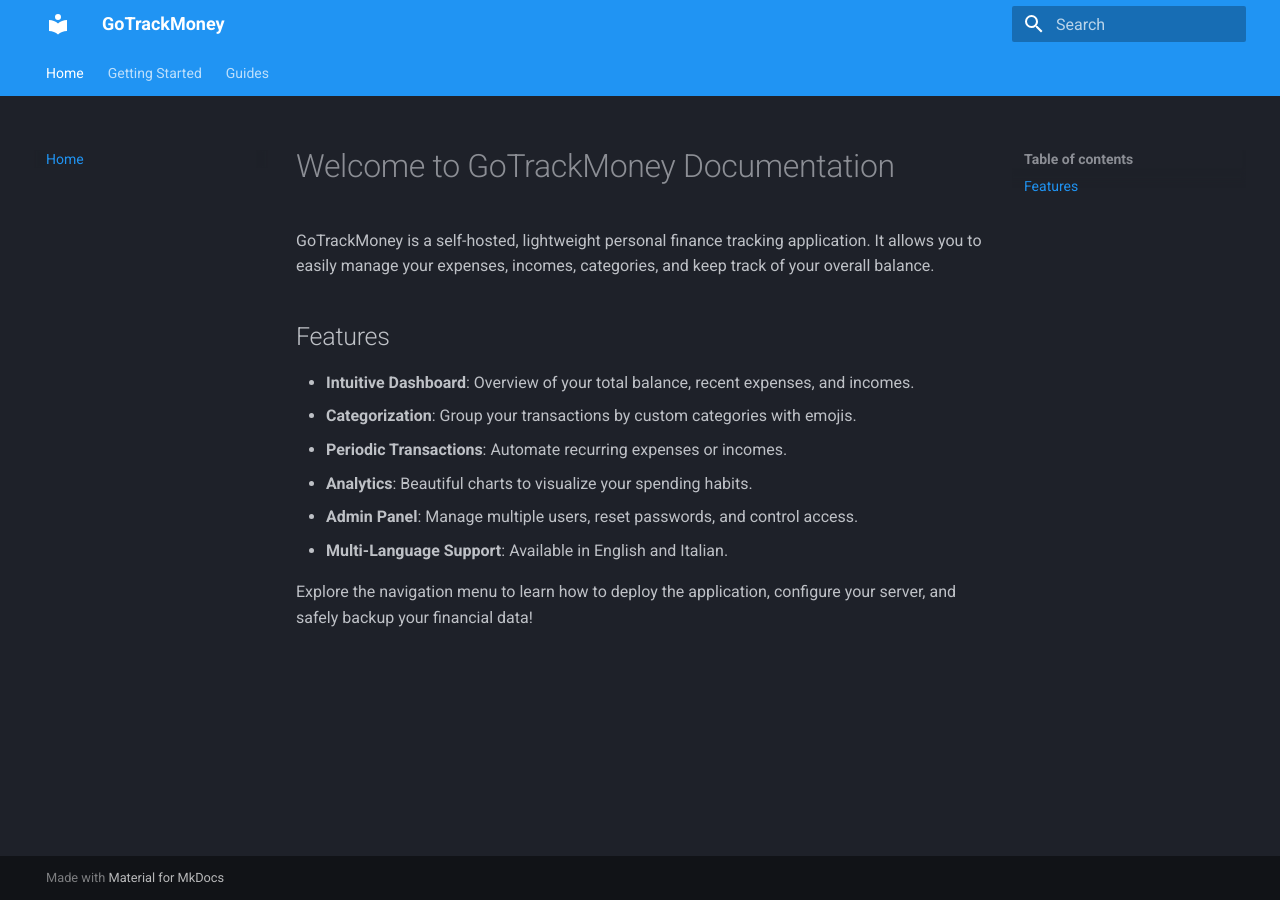
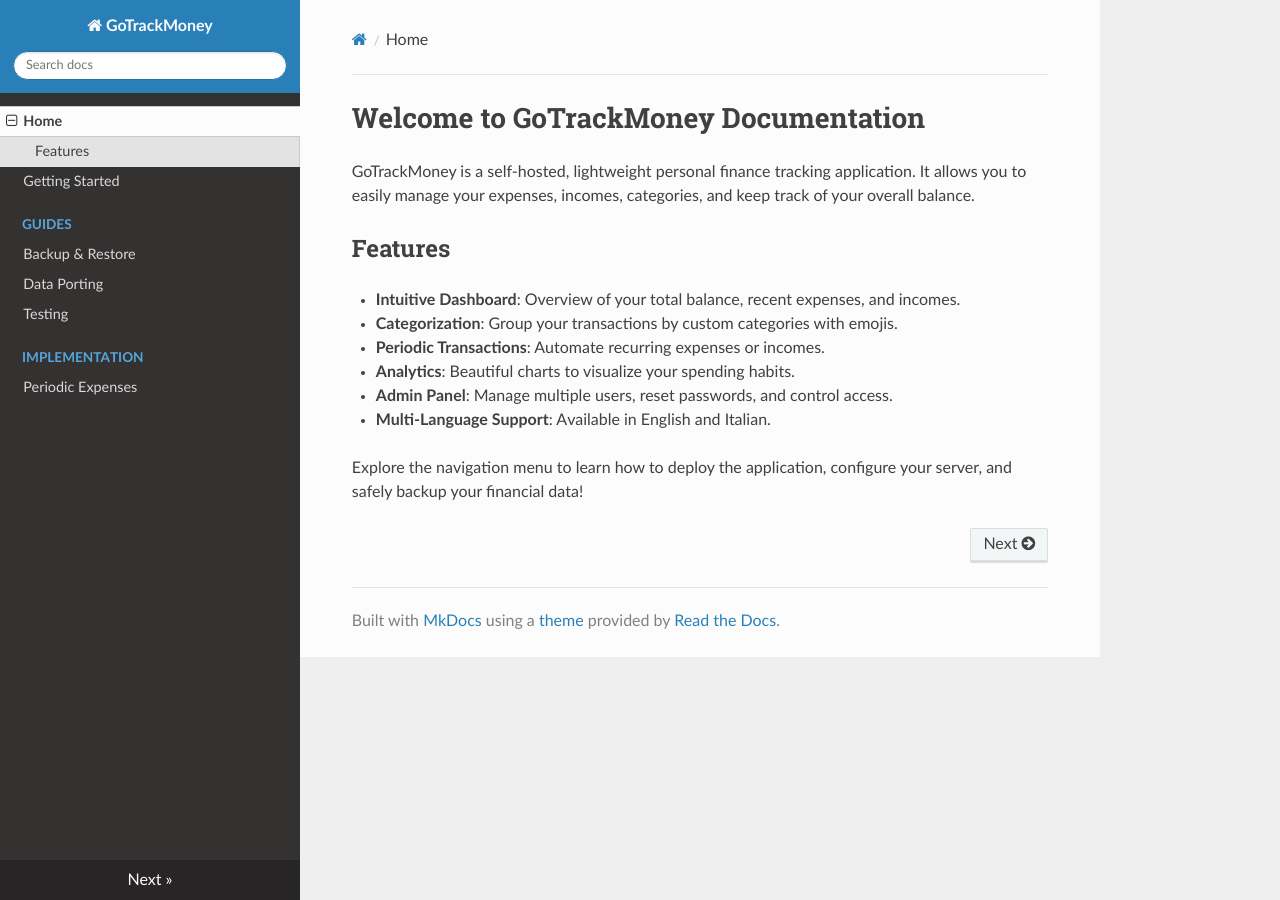
Before and after one commit to Basigli/GoTrackMoney, an MkDocs documentation site: the page built from docs/index.md, in a window 1280 px wide. Built offline with MkDocs 1.6.1, drawn with Linux system fonts in a browser that asks for light colours; nearby versions of some CDN libraries.

Commit message:
docs: added periodic expenses implementation

```diff
--- a/mkdocs.yml
+++ b/mkdocs.yml
@@ -2,16 +2,7 @@
 site_description: Documentation for GoTrackMoney - A self-hosted personal finance tracker
 site_author: Gabe
 
-theme:
-  name: material
-  palette:
-    scheme: slate
-    primary: blue
-    accent: blue
-  features:
-    - navigation.instant
-    - navigation.tabs
-    - navigation.top
+theme: readthedocs
 
 nav:
   - Home: index.md
@@ -20,3 +11,5 @@
     - Backup & Restore: backup_restore.md
     - Data Porting: porting.md
     - Testing: tests.md
+  - Implementation:
+    - Periodic Expenses: periodic_expenses_implementation.md
```
Also changed, not shown: docs/periodic_expenses_implementation.md (renamed from periodic_expenses_implementation.md), 1 other file.
